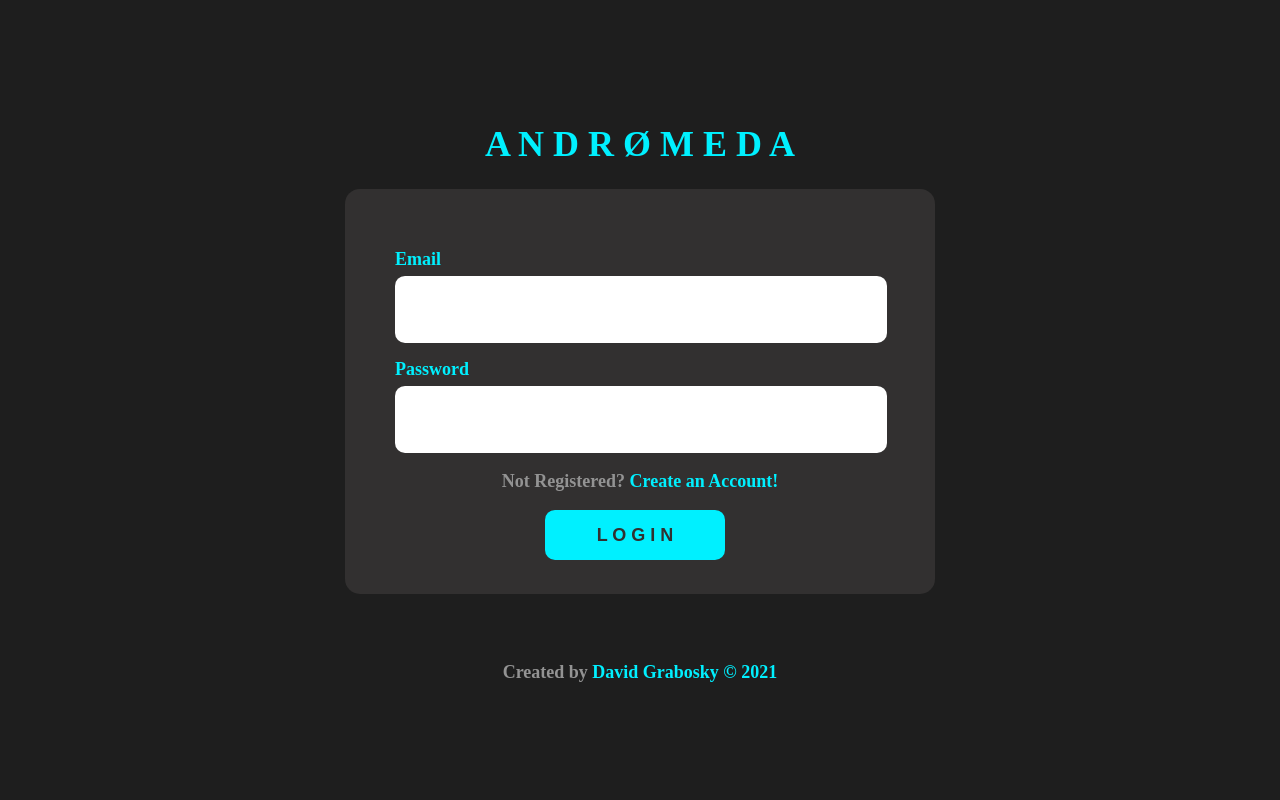
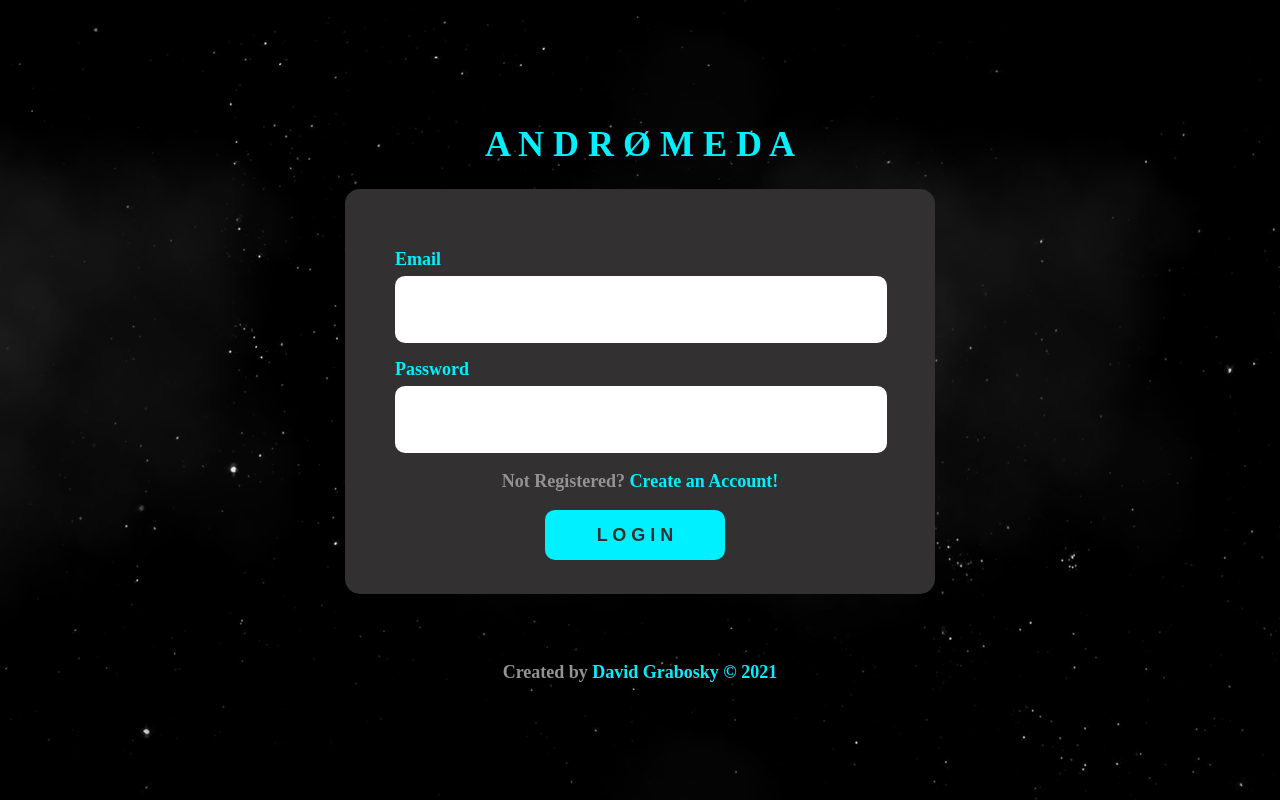
Before and after one commit to azurize/andromeda, a Flask app: page /login/ in a window 1280 px wide. Run offline with Flask 2, Linux system fonts and the light colour scheme; some web fonts are replaced.

Commit message:
updated for starry background on login/create screen

```diff
--- a/static/css/styles.css
+++ b/static/css/styles.css
@@ -1,6 +1,5 @@
 html {
     font-family: Droid Sans;
-    background: #1e1e1e;
 }
 
 .login {
@@ -9,6 +8,7 @@ html {
     left: 50%;
     margin-right: -50%;
     transform: translate(-50%, -50%);
+    z-index: 3;
 }
 
 .create {
@@ -187,3 +187,42 @@ html {
     color: red;
     font-weight: bolder;
 }
+
+@keyframes move-clouds-back {
+    from {background-position: 0 0;}
+    to {background-position: 10000px 0;}
+}
+
+@keyframes move-twinkle-back {
+    from {background-position: 0 0;}
+    to {background-position: 10000px 5000px;}
+}
+
+.stars, .twinkling, .clouds {
+    position: absolute;
+    top: 0;
+    left: 0;
+    right: 0;
+    bottom: 0;
+    width: 100%;
+    height: 100%;
+    display: block;
+}
+
+.stars {
+    background: #000000 url(/static/images/stars.png) repeat top center;
+    z-index: 0;
+}
+
+.twinkling {
+    background: transparent url(/static/images/twinkling.png) repeat top center;
+    z-index: 1;
+    animation: move-twinkle-back 200s linear infinite;
+}
+
+.clouds {
+    background: transparent url(/static/images/clouds.png) repeat top center;
+    z-index: 2;
+    opacity: .4;
+    animation: move-clouds-back 200s linear infinite;
+}
--- a/templates/create.html
+++ b/templates/create.html
@@ -12,6 +12,11 @@
 
 </head>
 <body>
+    <div class="background">
+        <div class="stars"></div>
+        <div class="twinkling"></div>
+        <div class="clouds"></div>
+    </div>
     <div class="create">
         <header class="create__title">
                 <h1 class="create__title__text">A N D R Ø M E D A</h1>
--- a/templates/index.html
+++ b/templates/index.html
@@ -4,7 +4,8 @@
     <meta charset="UTF-8">
     <meta http-equiv="X-UA-Compatible" content="IE=edge">
     <meta name="viewport" content="width=device-width, initial-scale=1.0">
-    <title>TEST SCREEN</title>
+    <title>{% block title %}TEST SCREEN{% endblock %}</title>
+    <link rel="stylesheet" href="{{ url_for('static', filename='styles.css') }}">
 </head>
 <body>
     <h1>TEST SCREEN - IF YOU REACHED THIS, YOU SUCCESSFULLY LOGGED IN</h1>
--- a/templates/login.html
+++ b/templates/login.html
@@ -12,6 +12,11 @@
 
 </head>
 <body>
+    <div class="background">
+        <div class="stars"></div>
+        <div class="twinkling"></div>
+        <div class="clouds"></div>
+    </div>
     <div class="login">
         <header class="login__title">
                 <h1 class="login__title__text">A N D R Ø M E D A</h1>
```
Also changed, not shown: static/images/clouds.png (added), static/images/stars.png (added), static/images/twinkling.png (added). Lines whose indentation alone changed are shown as unchanged.
